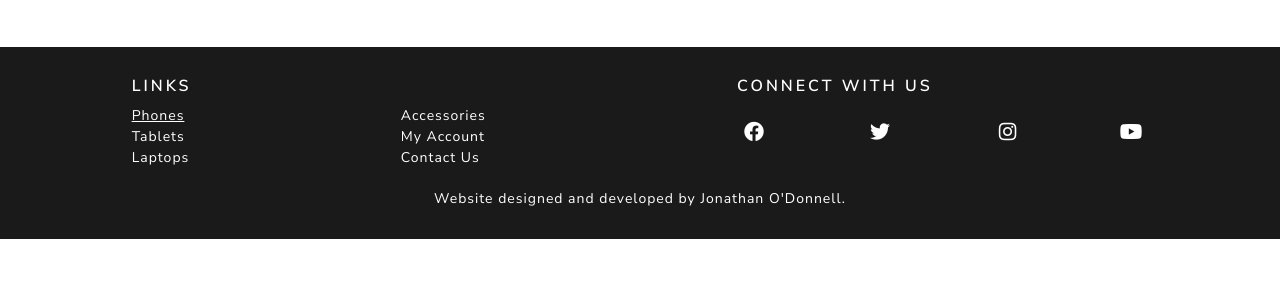
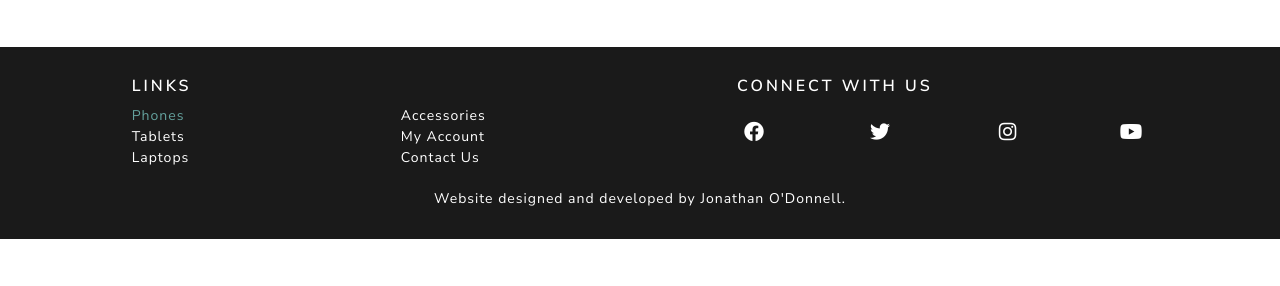
Before and after one commit to jonathan-odonnell/milestone-project-3, a Flask app: page /contact in a window 1280 px wide, with the pointer over the restyled element. Shown: the part 87-373 px from the top of the page. Run offline with Flask 2, Linux system fonts and the light colour scheme; some libraries are stand-ins or nearby versions.

Commit message:
Amended jumbotron text and footer styling

```diff
--- a/static/css/style.css
+++ b/static/css/style.css
@@ -247,6 +247,11 @@ form {
   color: #fff;
 }
 
+.footer-links li a:hover {
+  color: #64a19d;
+  text-decoration: none;
+}
+
 .social-media-icons {
   padding: 0;
   font-size: 0;
@@ -261,6 +266,10 @@ form {
   font-size: 20px;
   line-height: 1.5;
   color: #fff;
+}
+
+.social-media-icons li i:hover {
+  color: #64a19d;
 }
 
 .list-inline-item:not(:last-child) {
```
